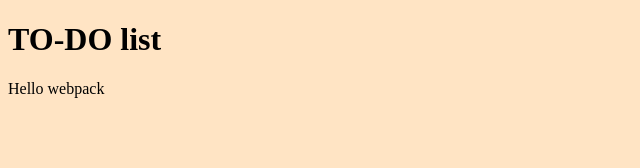
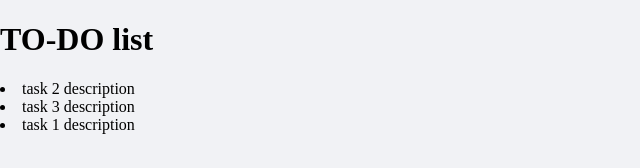
Before and after one commit to abdessalem1998/-To-Do-list, a website built with webpack: page src/index.html in a window 1280 px wide. Shown: the whole page, without its empty margins (0-640 px from the left). Built offline with nearby package versions, Linux system fonts and the light colour scheme.

Commit message:
Render the dynamically created list of tasks in the dedicated placeholder in order of the index

```diff
--- a/src/index.html
+++ b/src/index.html
@@ -7,7 +7,7 @@
 </head>
 <body>
     <h1>TO-DO list</h1>
-    <ul>
-    </ul>
+    <div id="list">
+    </div>
 </body>
 </html>
--- a/src/index.js
+++ b/src/index.js
@@ -1,34 +1,48 @@
-import _ from 'lodash';
 import './style.css';
 
 const tasks = [
   {
     description: 'task 1 description',
     completed: true,
-    index: 0,
+    index: 2,
   },
   {
     description: 'task 2 description',
     completed: false,
-    index: 1,
+    index: 0,
   },
   {
     description: 'task 3 description',
     completed: true,
-    index: 2,
+    index: 1,
   },
 ];
 
-tasks[0] = {};
+// sort the array of tasks from small index to biger
+const sortArray = (array) => {
+  let temp = 0;
+  for (let i = 0; i < array.length; i += 1) {
+    for (let j = i; j < array.length; j += 1) {
+      if (array[j].index < array[i].index) {
+        temp = array[j];
+        array[j] = array[i];
+        array[i] = temp;
+      }
+    }
+  }
+  return array;
+};
 
-function component() {
-  const element = document.createElement('div');
+// display tasks
+const displayList = (arr) => {
+  sortArray(tasks);
+  const task = document.getElementById('list');
+  for (let i = 0; i < arr.length; i += 1) {
+    const element = document.createElement('li');
+    element.innerHTML = `${arr[i].description}`;
+    task.appendChild(element);
+  }
+  return task;
+};
 
-  // Lodash, now imported by this script
-  element.innerHTML = _.join(['Hello', 'webpack'], ' ');
-  element.classList.add('hello');
-
-  return element;
-}
-
-document.body.appendChild(component());
+document.body.appendChild(displayList(tasks));
--- a/src/style.css
+++ b/src/style.css
@@ -1,3 +1,5 @@
 body {
-  background-color: bisque;
+  margin: 0;
+  padding: 0;
+  background-color: #f1f2f5;
 }
```
